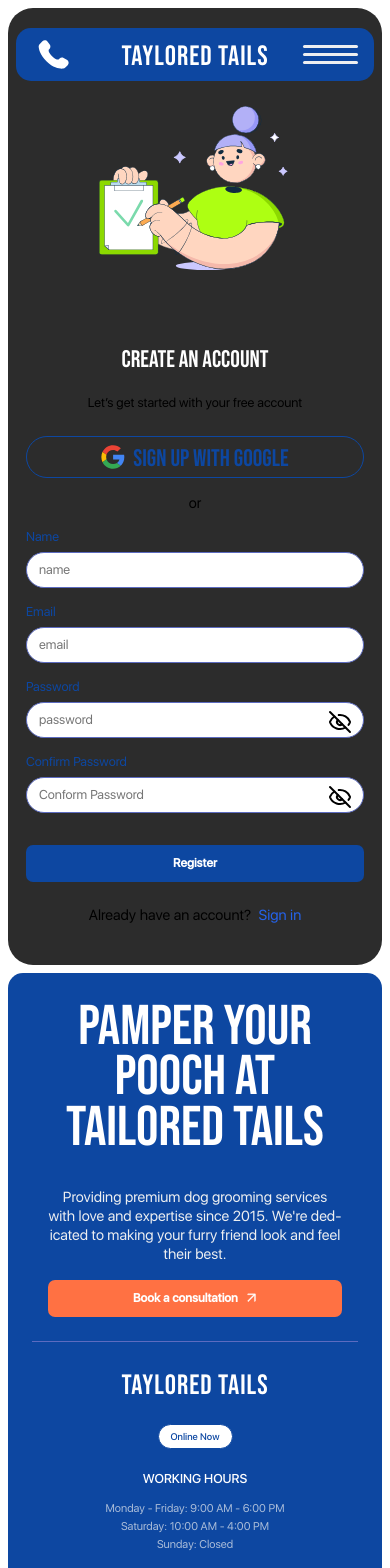
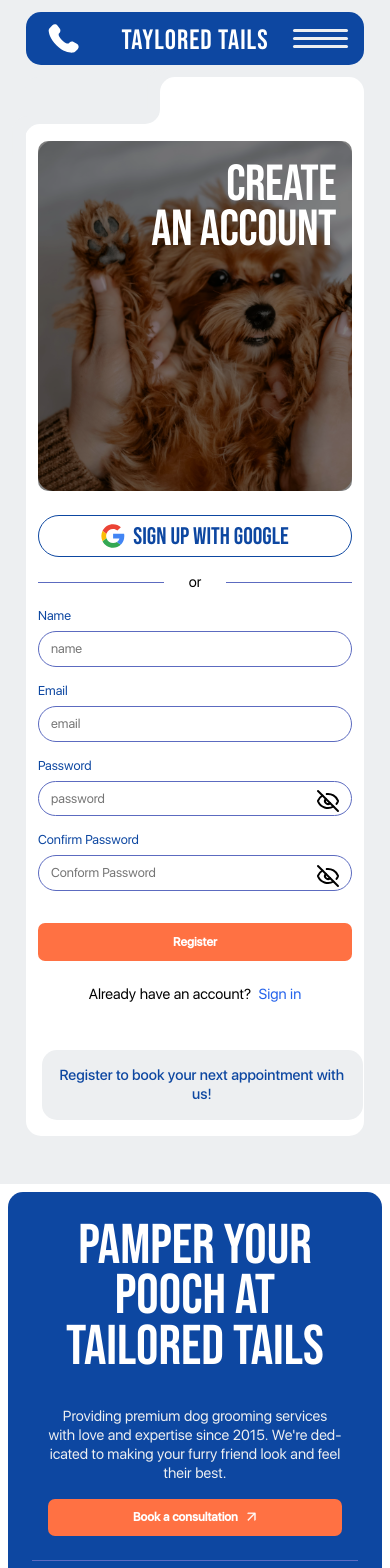
Before and after one commit to ChristianWare/salon, a Next.js app: page /register in a window 390 px wide. Shown: the top 1568 px of the page. Built offline with nearby package versions, Linux system fonts and the light colour scheme; no server answers.

Commit message:
register page intro updated

```diff
--- a/src/app/(auth)/register/page.tsx
+++ b/src/app/(auth)/register/page.tsx
@@ -1,7 +1,6 @@
 import { auth } from "../../../../auth";
 import { redirect } from "next/navigation";
 import RegisterPageIntro from "@/components/registerPage/RegisterPageIntro";
-// import { db } from "@/lib/db";
 
 export default async function RegisterPage() {
   const session = await auth();
--- a/src/components/auth/RegisterForm/RegisterForm.module.css
+++ b/src/components/auth/RegisterForm/RegisterForm.module.css
@@ -20,7 +20,7 @@
   left: 0;
   width: 40%;
   height: 1px;
-  background-color: var(--text);
+  background-color: var(--lightBlue);
 }
 
 .or:before {
@@ -30,7 +30,7 @@
   right: 0;
   width: 40%;
   height: 1px;
-  background-color: var(--text);
+  background-color: var(--lightBlue);
 }
 
 .btnContainer {
--- a/src/components/auth/RegisterForm/RegisterForm.tsx
+++ b/src/components/auth/RegisterForm/RegisterForm.tsx
@@ -80,7 +80,7 @@ export default function RegisterForm() {
           <FalseButton
             text={isPending ? "Submitting..." : "Register"}
             type='submit'
-            btnType='blue'
+            btnType='orange'
             disabled={isPending}
           />
         </div>
--- a/src/components/registerPage/RegisterPageIntro.module.css
+++ b/src/components/registerPage/RegisterPageIntro.module.css
@@ -1,90 +1,158 @@
 .container {
-  background-color: var(--black);
-  border-radius: 25px;
-  margin: 1rem;
-  position: relative;
-  min-height: calc(100vh - 2rem);
+  background-color: var(--gray);
+  margin-top: -6rem;
 }
 
 .content {
-  display: grid;
-  grid-template-columns: 1.5fr 2fr;
-  margin-top: 7rem;
+  background-color: var(--white);
+  margin: 1rem;
+  border-radius: 15px;
+  padding-top: 8rem;
+  padding-bottom: 3rem;
+  padding-left: 3rem;
+  padding-right: 3rem;
+  position: relative;
 }
 
-.navContainer {
+.cornerContainer {
   position: absolute;
-  top: 0;
-  left: 0;
+  top: 0px;
+  left: -1px;
   width: 100%;
-  z-index: 2;
+  z-index: 1;
   pointer-events: auto;
 }
 
-.left {
-  display: flex;
-  flex-direction: column;
-  align-items: flex-start;
-  justify-content: flex-start;
-  gap: 3rem;
+.bottomCornerContainer {
+  position: absolute;
+  bottom: -1px;
+  left: -1px;
+  z-index: 2;
+  pointer-events: auto;
+  width: 30%;
+}
+
+.bottomCorner {
+  position: relative;
+  background-color: var(--gray);
+  padding: 2rem;
+  padding-right: 0.3rem;
+  padding-bottom: 0.3rem;
+  border-radius: 15px;
+  width: 100%;
+  height: 100%;
+}
+
+.bottomCorner::after {
+  position: absolute;
+  content: "";
+  width: 40px;
+  height: 40px;
+  bottom: 1px;
+  right: -40px;
+  background-color: transparent;
+  border-top-left-radius: 15px;
+  box-shadow: -1em -1rem var(--gray);
+  transform: rotate(-90deg);
+}
+
+.bottomCorner::before {
+  position: absolute;
+  content: "";
+  width: 40px;
+  height: 40px;
+  left: 1px;
+  top: -40px;
+  background-color: transparent;
+  border-top-left-radius: 15px;
+  box-shadow: -1em -1rem var(--gray);
+  transform: rotate(-90deg);
+}
+
+.top {
+  display: grid;
+  grid-template-columns: 2fr 4fr;
+  grid-gap: 3rem;
+}
+
+.left,
+.right {
+  width: 100%;
+}
+
+.imgOverlay {
+  z-index: 2;
+  background-color: rgba(0, 0, 0, 0.5);
+  border-radius: 10px;
+  height: 100%;
+  position: absolute;
+  top: 0;
+  bottom: 0;
+  left: 0;
+  right: 0;
+}
+
+.imgContainer {
+  position: relative;
+  width: 100%;
+  height: 100%;
+}
+
+.img {
+  object-fit: cover;
+  border-radius: 15px;
 }
 
 .heading {
   color: var(--white);
-  font-size: 3rem;
+  font-size: 8vw;
+  font-weight: 500;
+  letter-spacing: -2.5;
+  line-height: 0.9;
+  position: absolute;
+  right: 2rem;
+  top: 2rem;
+  z-index: 3;
+  text-align: right;
+}
+
+.formContainer {
+  width: 95%;
+  margin-right: auto;
+  margin-bottom: 20rem;
 }
 
 .copy {
-  color: var(--textii);
-  max-width: 500px;
-  font-size: 1.6rem;
+  margin-bottom: 2rem;
+  color: var(--blue);
+  font-family: var(--SFUIMedium);
+  width: 90%;
 }
 
-.right {
-  display: flex;
-  flex-direction: column;
-  align-items: center;
-  justify-content: center;
-  gap: 3rem;
-}
-
-.icon {
-  width: 100%;
-  height: 500px;
-}
-
-.formContainer {
+.btnContainer {
+  display: grid;
   width: 100%;
 }
 
-@media screen and (max-width: 1268px) {
+@media screen and (max-width: 1068px) {
   .content {
-    grid-template-columns: repeat(1, 1fr);
-    grid-gap: 0rem;
-    margin-top: 3rem;
+    padding-bottom: 0rem;
+    padding-right: 3rem;
   }
 
-  .icon {
-    width: 100%;
-    height: 350px;
-  }
+  /* .heading,
+  .copy {
+    text-align: center;
+  } */
 
-  .left {
-    align-items: center;
-    justify-content: center;
-    margin-top: -5rem;
+  .top {
+    display: grid;
+    grid-template-columns: repeat(1, 1fr);
+    margin-bottom: 5rem;
   }
 
   .right {
-    align-items: center;
-    justify-content: center;
-    margin-top: -5rem;
     order: -1;
-  }
-
-  .heading,
-  .copy {
-    text-align: center;
   }
 
   .formContainer {
@@ -92,6 +160,45 @@
     margin-left: auto;
     margin-right: auto;
   }
+
+  .imgContainer {
+    width: 100%;
+    height: 30vh;
+  }
+
+  .formContainer {
+    width: 95%;
+    margin-right: auto;
+    margin-bottom: 15rem;
+  }
+
+  .bottomCornerContainer {
+    width: 50%;
+  }
+
+  .copy {
+    text-align: right;
+  }
+
+  /* .bottomCornerContainer {
+    left: 50%;
+    transform: translateX(-50%);
+    width: 70%;
+    position: relative;
+  } */
+
+  /* .bottomCorner {
+    padding-right: 2rem;
+    padding-bottom: 0rem;
+  } */
+
+  /* .bottomCorner::before {
+    top: auto;
+    right: -40px;
+    bottom: 1px;
+    box-shadow: -1em -1rem var(--gray);
+    transform: rotate(-90deg);
+  } */
 }
 
 @media screen and (max-width: 768px) {
@@ -101,28 +208,65 @@
 }
 
 @media screen and (max-width: 568px) {
-  .top {
-    align-items: flex-start;
-    justify-content: flex-start;
+  .heading {
+    letter-spacing: -0.5px;
+    font-size: 13vw;
   }
 
-  .left .heading,
-  .copy {
-    width: 100%;
+  .content {
+    padding-bottom: 1.5rem;
+    padding-left: 1.5rem;
+    padding-right: 1.5rem;
   }
 
-  .lottieBox {
-    height: 200px;
+  .imgContainer {
+    width: 100%;
+    height: 350px;
   }
 
-  .btnContainer {
-    flex-wrap: wrap;
-    gap: 0rem;
+  .formContainer {
+    margin-bottom: 10rem;
+  }
+
+  .bottomCornerContainer {
+    width: 95%;
+    bottom: 2rem;
+    left: 2rem;
+  }
+
+  .copy {
+    text-align: center;
+    width: 95%;
+    margin-bottom: 0rem;
+  }
+
+  .bottomCorner {
+    padding-bottom: 2rem;
+  }
+
+  .bottomCorner::before,
+  .bottomCorner::after {
+    box-shadow: -1em -1rem transparent;
   }
 }
 
-@media screen and (max-width: 380px) {
+/* 1268px:
+
+  .formContainer {
+    width: 80%;
+    margin-left: auto;
+    margin-right: auto;
+  }
+
+  @media screen and (max-width: 380px) {
   .span {
     white-space: inherit;
   }
 }
+
+
+.formContainer {
+  width: 100%;
+}
+
+*/
--- a/src/components/registerPage/RegisterPageIntro.tsx
+++ b/src/components/registerPage/RegisterPageIntro.tsx
@@ -1,28 +1,49 @@
 import styles from "./RegisterPageIntro.module.css";
 import LayoutWrapper from "../shared/LayoutWrapper";
 import Nav from "../shared/Nav/Nav";
-import Register from "../icons/Register/Register";
 import RegisterForm from "../auth/RegisterForm/RegisterForm";
+import Corner from "../shared/Corner/Corner";
+import Image from "next/image";
+import Img1 from "../../../public/images/heroii.jpg";
 
 export default function RegisterPageIntro() {
   return (
     <section className={styles.container}>
-      <div className={styles.navContainer}>
+      <LayoutWrapper>
         <Nav />
-      </div>
-      <LayoutWrapper>
         <div className={styles.content}>
-          <div className={styles.left}>
-            <h1 className={styles.heading}>Create An Account</h1>
-            <p className={styles.copy}>
-              Let’s get started with your free account
-            </p>
-            <div className={styles.formContainer}>
-              <RegisterForm />
+          <div className={styles.cornerContainer}>
+            <Corner />
+          </div>
+          <div className={styles.bottomCornerContainer}>
+            <div className={styles.bottomCorner}>
+              <p className={styles.copy}>
+                Register to book your next appointment with us!
+              </p>
             </div>
           </div>
-          <div className={styles.right}>
-            <Register className={styles.icon} />
+          <div className={styles.top}>
+            <div className={styles.left}>
+              <div className={styles.formContainer}>
+                <RegisterForm />
+              </div>
+            </div>
+            <div className={styles.right}>
+              <div className={styles.imgContainer}>
+                <Image
+                  src={Img1}
+                  alt='hero image'
+                  className={styles.img}
+                  priority
+                  fill
+                />
+                <div className={styles.imgOverlay} />
+                <h1 className={styles.heading}>
+                  Create <br />
+                  An Account
+                </h1>
+              </div>
+            </div>
           </div>
         </div>
       </LayoutWrapper>
```
